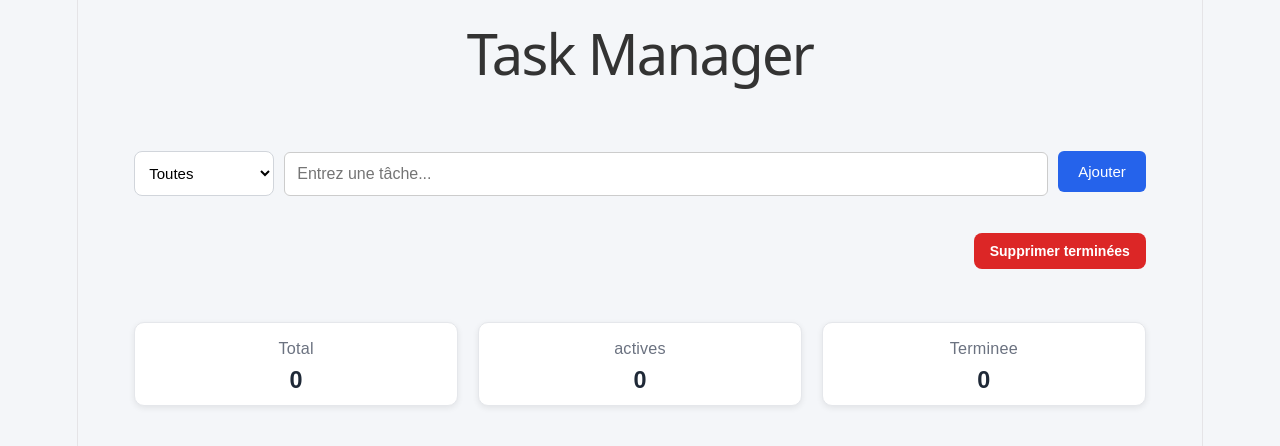
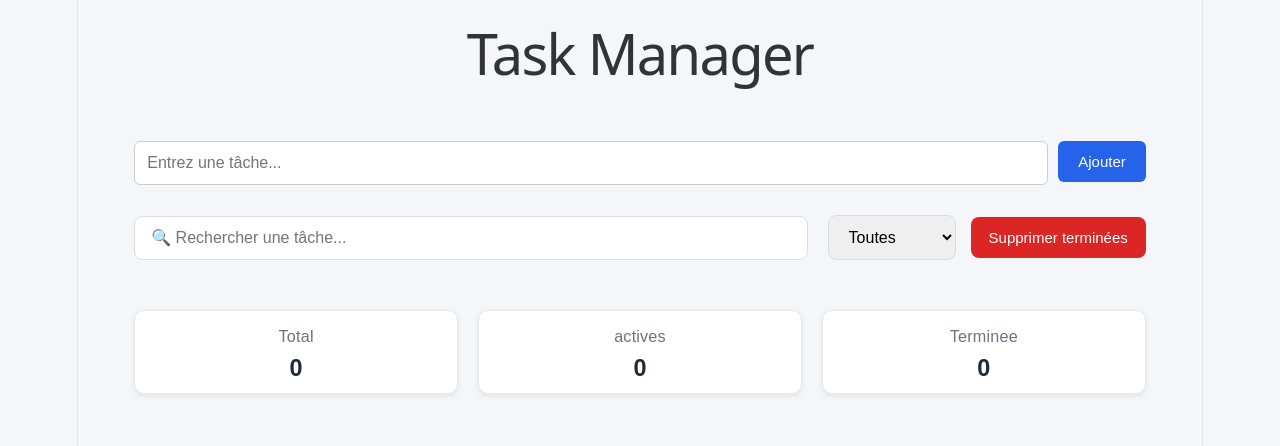
Before and after one commit to baghlalmohamedreda/task-manager, a React app in the folder frontend/: page / in a window 1280 px wide. Shown: the top 446 px of the page. Built offline with nearby package versions, Linux system fonts and the light colour scheme; the HTML template or start-up script is replaced by a standard one.

Commit message:
add task search feature

```diff
--- a/frontend/src/components/taskform/TaskForm.css
+++ b/frontend/src/components/taskform/TaskForm.css
@@ -5,25 +5,6 @@
     gap: 10px;
 }
 
-.filter-select {
-    width: 140px;
-    height: 45px;
-    padding: 0 10px;
-    border: 1px solid #d1d5db;
-    border-radius: 8px;
-    background-color: white;
-    font-size: 15px;
-    cursor: pointer;
-    outline: none;
-}
-
-.filter-select:focus {
-    border-color: #2563eb;
-}
-
-.filter-select option {
-    font-size: 15px;
-}
 .task-form input{
     flex:1;
     padding:12px;
@@ -59,32 +40,7 @@
 .task-form button{
     align-self:flex-start;
 }
-.filter {
-    margin: 20px 0;
-    display: flex;
-    justify-content: center;
+
+.task-form {
+    margin-bottom: 15px;
 }
-
-.filter select {
-    width: 180px;
-    padding: 10px 15px;
-    font-size: 15px;
-    border: 1px solid #ccc;
-    border-radius: 8px;
-    background-color: white;
-    cursor: pointer;
-    outline: none;
-    transition: all 0.2s ease;
-}
-
-.filter select:hover {
-    border-color: #3498db;
-}
-
-.filter select:focus {
-    border-color: #3498db;
-    box-shadow: 0 0 5px rgba(52, 152, 219, 0.3);
-}
-.filter option {
-    padding: 10px;
-}
--- a/frontend/src/components/taskform/TaskForm.jsx
+++ b/frontend/src/components/taskform/TaskForm.jsx
@@ -1,6 +1,6 @@
 import { useState } from "react"
 import "./TaskForm.css"
-function TaskForm({onAddtask,editingtask,onHandlechange,tasks}){
+function TaskForm({onAddtask,editingtask,tasks}){
     const [title,setTitle]=useState(editingtask ? editingtask.title : "")
     const [err,setErr]=useState("")
     const [erreur,setErreur]=useState("")
@@ -24,11 +24,6 @@ function TaskForm({onAddtask,editingtask,onHandlechange,tasks}){
     return(
         <>
         <form className="task-form" action="">
-            <select className="filter-select" onChange={onHandlechange}>
-                     <option value="all">Toutes</option>
-                     <option value="active">Actives</option>
-                     <option value="completed">Terminées</option>
-            </select>
             <div className="input-container">
                    <input  type="text"  placeholder="Entrez une tâche..." value={title} onChange={(e)=> {setTitle(e.target.value)
                 setErr("")
--- a/frontend/src/components/tasklist/TaskList.jsx
+++ b/frontend/src/components/tasklist/TaskList.jsx
@@ -1,14 +1,9 @@
 import TaskItem from "../taskitem/TaskItem";
 import "./TaskList.css"
-function TaskList({tasks,onDeletetask,onEditingtask,onHandlchange,onHandlefilterchange,onSupprimertt}){
+function TaskList({tasks,onDeletetask,onEditingtask,onHandlchange,onHandlefilterchange}){
 
     return(
     <div className="task-list">
-       <div className="clear-completed-btn">
-    <button onClick={onSupprimertt}>
-         Supprimer terminées
-    </button>
-</div>
          {tasks.map((task)=>
     {
         return(
--- a/frontend/src/components/tasklist/tasklist.css
+++ b/frontend/src/components/tasklist/tasklist.css
@@ -3,30 +3,3 @@
     flex-direction: column;
     gap: 12px;
 }
-
-.clear-completed-btn {
-    display: flex;
-    justify-content: flex-end;
-    margin-top: 12px;
-    margin-bottom: 8px;
-}
-.clear-completed-btn button {
-    background-color: #dc2626;
-    color: white;
-    border: none;
-    border-radius: 8px;
-    padding: 10px 16px;
-    font-size: 14px;
-    font-weight: 600;
-    cursor: pointer;
-    transition: background-color .25s ease, transform .2s ease;
-}
-
-.clear-completed-btn button:hover {
-    background-color: #b91c1c;
-    transform: translateY(-2px);
-}
-
-.clear-completed-btn button:active {
-    transform: translateY(0);
-}
--- /dev/null
+++ b/frontend/src/components/tasktoolbar/TaskToolBar.css
@@ -0,0 +1,55 @@
+.task-toolbar {
+    display: flex;
+    justify-content: space-between;
+    align-items: center;
+    gap: 20px;
+
+    margin-bottom: 0;
+}
+
+.search-container {
+    flex: 1;
+}
+
+.search-container input {
+    width: 100%;
+    padding: 12px 16px;
+    font-size: 16px;
+    border: 1px solid #dcdcdc;
+    border-radius: 8px;
+    outline: none;
+    transition: border-color 0.2s;
+}
+
+.search-container input:focus {
+    border-color: #2563eb;
+}
+
+.toolbar-actions {
+    display: flex;
+    align-items: center;
+    gap: 15px;
+}
+
+.filter-select {
+    padding: 12px 16px;
+    font-size: 16px;
+    border: 1px solid #dcdcdc;
+    border-radius: 8px;
+    cursor: pointer;
+}
+
+.clear-completed-btn {
+    padding: 12px 18px;
+    background-color: #dc2626;
+    color: white;
+    border: none;
+    border-radius: 8px;
+    cursor: pointer;
+    font-size: 15px;
+    transition: background-color 0.2s;
+}
+
+.clear-completed-btn:hover {
+    background-color: #b91c1c;
+}
--- /dev/null
+++ b/frontend/src/components/tasktoolbar/TaskToolBar.jsx
@@ -0,0 +1,44 @@
+import "./TaskToolBar.css"
+function TaskToolBar({onSupprimertt,onHandlechange,onHandlesearchbar}){
+    return(
+         <div className="task-toolbar">
+             <div className="search-container">
+                <input
+                    type="text"
+                    placeholder="🔍 Rechercher une tâche..."
+                    onChange={onHandlesearchbar}
+                />
+            </div>
+             <div className="toolbar-actions">
+                <select
+                    className="filter-select"
+                    onChange={onHandlechange}
+                >
+                    <option value="all">Toutes</option>
+                    <option value="active">Actives</option>
+                    <option value="completed">Terminées</option>
+                </select>
+
+                <button
+                    className="clear-completed-btn"
+                    onClick={onSupprimertt}
+                >
+                    Supprimer terminées
+                </button>
+              </div>
+
+         </div >
+
+
+
+
+    )
+
+
+
+
+
+
+
+}
+export default TaskToolBar
--- a/frontend/src/pages/Home.css
+++ b/frontend/src/pages/Home.css
@@ -4,5 +4,5 @@
     margin: 40px auto;
     display: flex;
     flex-direction: column;
-    gap: 25px;
+    gap: 15px;
 }
--- a/frontend/src/pages/Home.jsx
+++ b/frontend/src/pages/Home.jsx
@@ -5,6 +5,7 @@ import { useState,useEffect } from "react";
 import TaskList from "../components/tasklist/TaskList";
 import TaskStats from "../components/taskstats/TaskStats";
 import DeleteCompleted from "../components/deletemodal/DeleteCompleted"
+import TaskToolBar from "../components/tasktoolbar/TaskToolBar"
 import "./Home.css"
 function Home() {
     const [tasks, setTasks] = useState(()=>{
@@ -17,6 +18,7 @@ function Home() {
  const [showdelete,setShowdelete]=useState(false)
  const [tasktodelete,setTasktodelete]=useState(null)
  const [filter,setFilter]=useState("all")
+ const [searchtask,setSearchtask]=useState("")
 useEffect(()=>{
     localStorage.setItem("tasks",JSON.stringify(tasks))
 },[tasks])
@@ -99,6 +101,18 @@ function supprimertt(){
         setShowdelete(true)
 
     }
+function handlesearchbar(e){
+    setSearchtask(e.target.value)
+}
+function handlesearchtask(){
+    if(searchtask.trim()){
+        return handlefilterchange().filter(e=>e.title.trim().toLowerCase().includes(searchtask.toLowerCase()))
+
+    }
+    return handlefilterchange()
+
+
+}
 
 return (
     <div className="home">
@@ -110,8 +124,15 @@ return (
             onHandlechange={handlechange}
             tasks={tasks}
         />
+        <TaskToolBar onSupprimertt={supprimertt}
+                     onHandlechange={handlechange}
+                     onHandlesearchbar={handlesearchbar}
+
+
+
+        />
         <TaskList
-            tasks={handlefilterchange()}
+            tasks={handlesearchtask()}
             onDeletetask={deletetask}
             onEditingtask={edittask}
             onHandlchange={handlchange}
```
